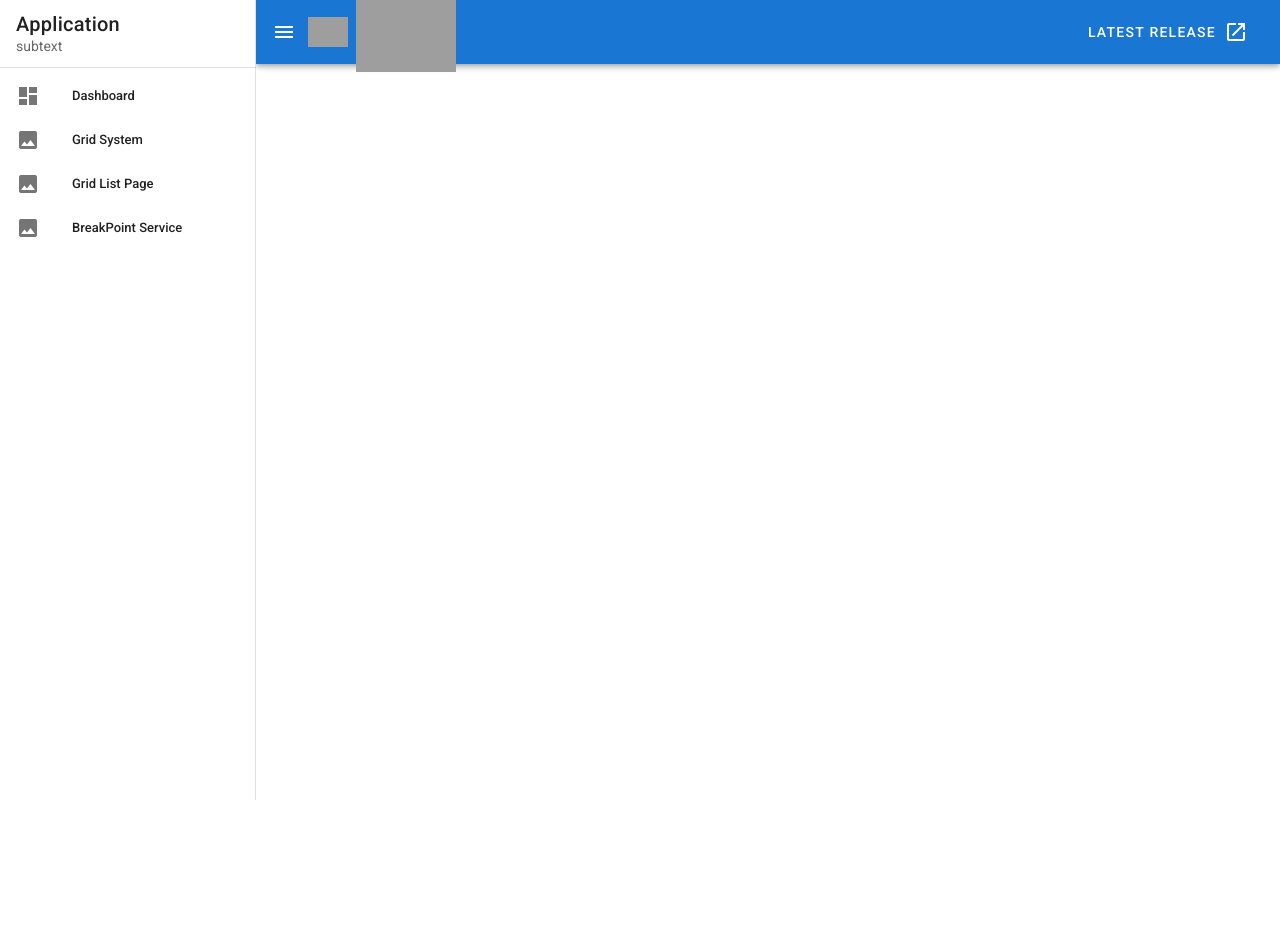
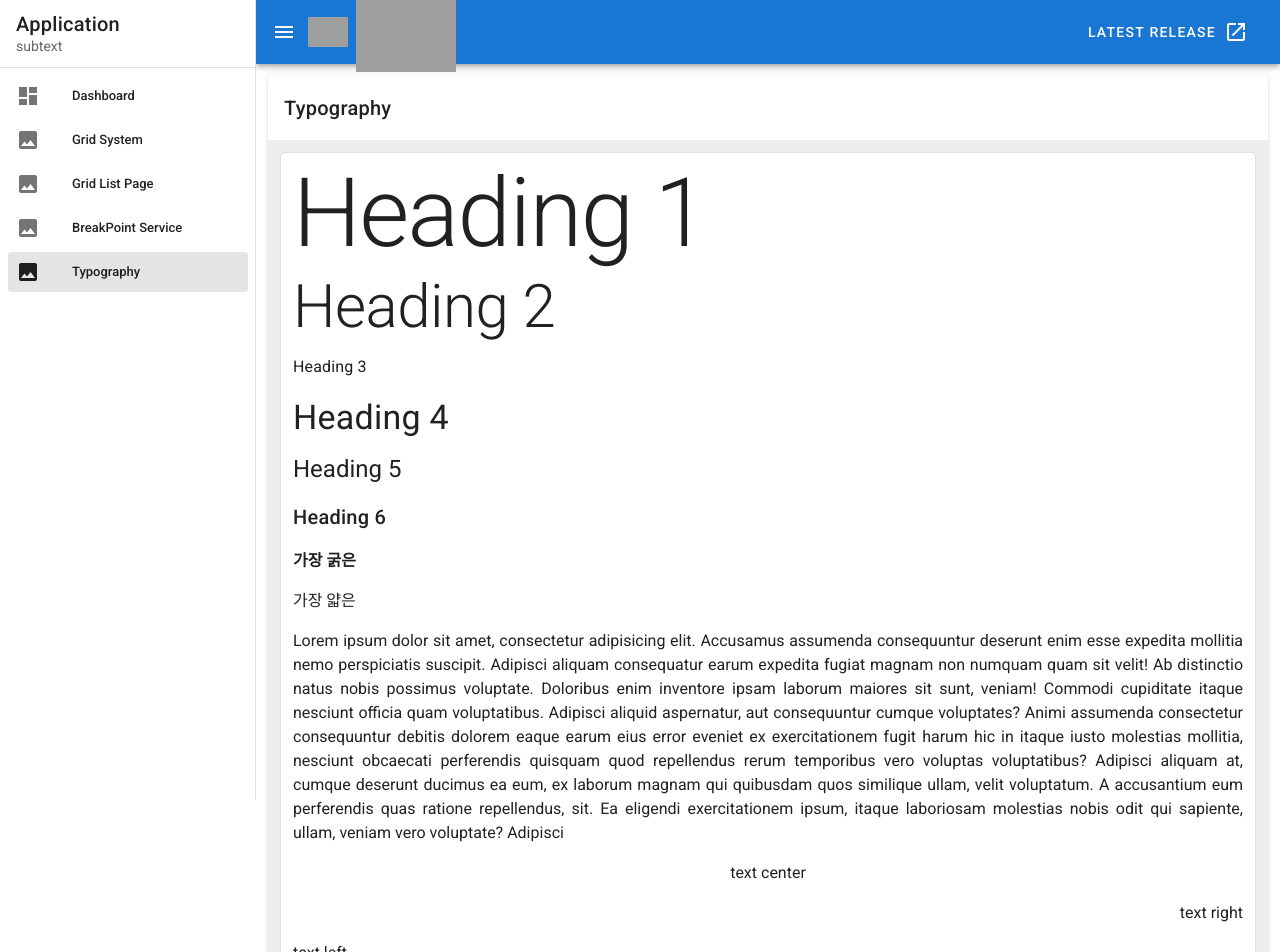
Before and after one commit to sout1217/vuetify, a Vue app: page /typography in a window 1280 px wide. Shown: the top 952 px of the page. Before the commit the page ends 800 px from the top, so only its background shows below. Built offline with nearby package versions, Linux system fonts and the light colour scheme; grey boxes are pictures that could not be loaded.

Commit message:
.text-h1~h6 글자 크기 .text-sm-subtitle-1 글자 크기 .text-justify 글 간격 .text-center 정렬 .text--secondary 불투명도

```diff
--- a/src/App.vue
+++ b/src/App.vue
@@ -78,6 +78,7 @@ export default {
         { title: 'Grid System', icon: 'mdi-image', to: '/grid-system' },
         { title: 'Grid List Page', icon: 'mdi-image', to: '/grid-list-page' },
         { title: 'BreakPoint Service', icon: 'mdi-image', to: '/break-points' },
+        { title: 'Typography', icon: 'mdi-image', to: '/typography' },
       ],
       right: null,
       drawer: true,
--- a/src/router/index.js
+++ b/src/router/index.js
@@ -4,6 +4,7 @@ import Dashboard from '../views/Dashboard.vue'
 import GridSystem from '@/views/GridSystem'
 import GridListPage from '@/views/GridListPage'
 import Breakpoints from '@/views/Breakpoints'
+import Typography from '@/views/Typography'
 
 Vue.use(VueRouter)
 
@@ -28,6 +29,11 @@ const routes = [
     name: 'BreakPoints',
     component: Breakpoints,
   },
+  {
+    path: '/typography',
+    name: 'Typography',
+    component: Typography,
+  },
 ]
 
 const router = new VueRouter({
--- /dev/null
+++ b/src/views/Typography.vue
@@ -0,0 +1,59 @@
+<template>
+  <v-container>
+    <v-card>
+      <v-card-title> Typography </v-card-title>
+      <v-container class="grey lighten-3">
+        <v-card class="pa-3" outlined>
+          <p class="text-h1">Heading 1</p>
+          <p class="text-h2">Heading 2</p>
+          <!-- 기본 xs 이며, 뷰 포트에 따라 글씨 크기를 변환 해줄 수 있다 -->
+          <p class="text-h3 text-sm-subtitle-1">Heading 3</p>
+          <p class="text-h4">Heading 4</p>
+          <p class="text-h5">Heading 5</p>
+          <p class="text-h6">Heading 6</p>
+          <p class="font-weight-bold">가장 굵은</p>
+          <p class="font-weight-thin">가장 얇은</p>
+          <!-- 텍스트의 양 옆을 맞추어 준다 -->
+          <p class="text-justify">
+            Lorem ipsum dolor sit amet, consectetur adipisicing elit. Accusamus
+            assumenda consequuntur deserunt enim esse expedita mollitia nemo
+            perspiciatis suscipit. Adipisci aliquam consequatur earum expedita
+            fugiat magnam non numquam quam sit velit! Ab distinctio natus nobis
+            possimus voluptate. Doloribus enim inventore ipsam laborum maiores
+            sit sunt, veniam! Commodi cupiditate itaque nesciunt officia quam
+            voluptatibus. Adipisci aliquid aspernatur, aut consequuntur cumque
+            voluptates? Animi assumenda consectetur consequuntur debitis dolorem
+            eaque earum eius error eveniet ex exercitationem fugit harum hic in
+            itaque iusto molestias mollitia, nesciunt obcaecati perferendis
+            quisquam quod repellendus rerum temporibus vero voluptas
+            voluptatibus? Adipisci aliquam at, cumque deserunt ducimus ea eum,
+            ex laborum magnam qui quibusdam quos similique ullam, velit
+            voluptatum. A accusantium eum perferendis quas ratione repellendus,
+            sit. Ea eligendi exercitationem ipsum, itaque laboriosam molestias
+            nobis odit qui sapiente, ullam, veniam vero voluptate? Adipisci
+          </p>
+          <!-- 텍스트 정렬 -->
+          <p class="text-center">text center</p>
+          <p class="text-right">text right</p>
+          <p class="text-left">text left</p>
+          <!-- 투명도 -->
+          <p class="text--primary">100% 불투명도</p>
+          <p class="text--secondary">50% 불투명도</p>
+          <p class="text--disabled">30% 불투명도</p>
+          <!-- 줄 바꿈 없애기 -->
+          <div :style="{ width: '30px' }" class="blue text-no-wrap">
+            no wrap
+          </div>
+        </v-card>
+      </v-container>
+    </v-card>
+  </v-container>
+</template>
+
+<script>
+export default {
+  name: 'Typography',
+}
+</script>
+
+<style scoped></style>
```
